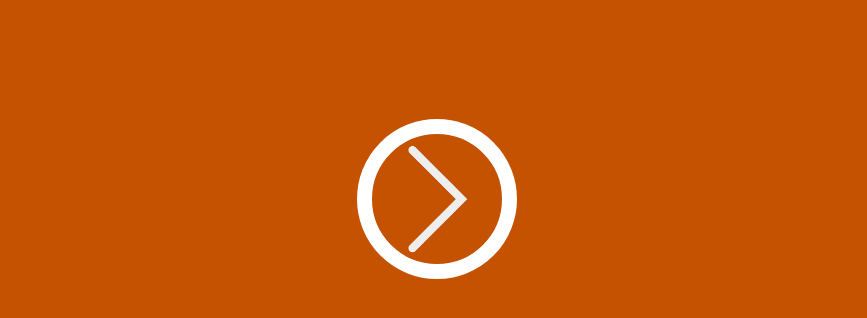
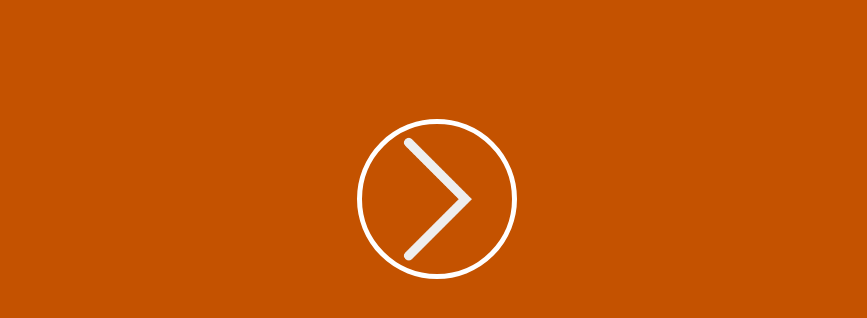
Before and after one commit to thymus-zp/thymus-zp.github.io, a plain HTML site: page hangman/index.html in a window 1280 px wide. Shown: the part 386-704 px from the top of the page, without its empty margins (203-1070 px from the left). Drawn offline with nearby package versions, Linux system fonts and the light colour scheme.

Commit message:
Add files via upload

```diff
--- a/hangman/css/style.css
+++ b/hangman/css/style.css
@@ -44,7 +44,7 @@ body{
 	width: 20vh;
 	height: 20vh;
 	background-color: #c45200;
-	border: 15px solid #fff;
+	border: 5px solid #fff;
 	border-radius: 20vh;
 	background-image: url(../images/right.png);
 	background-repeat: no-repeat;
@@ -172,11 +172,3 @@ body{
 		line-height: 32px;
 	}
 }
-
-@media only screen and (min-device-width: 411px) and (max-device-width: 760px){
-
-}
-
-@media only screen and (min-device-width: 761px) and (max-device-width: 1001px){
-
-}
```
